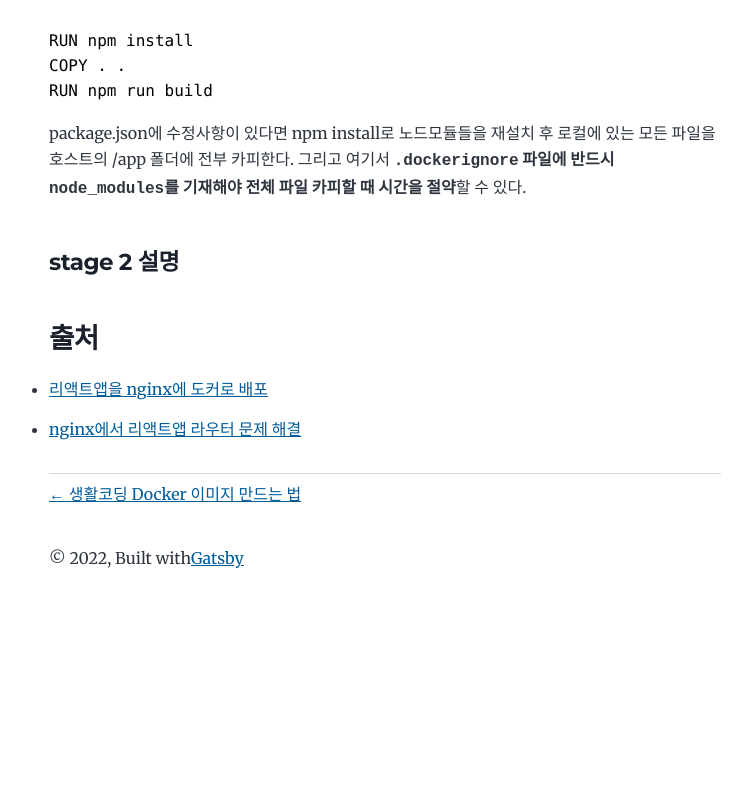
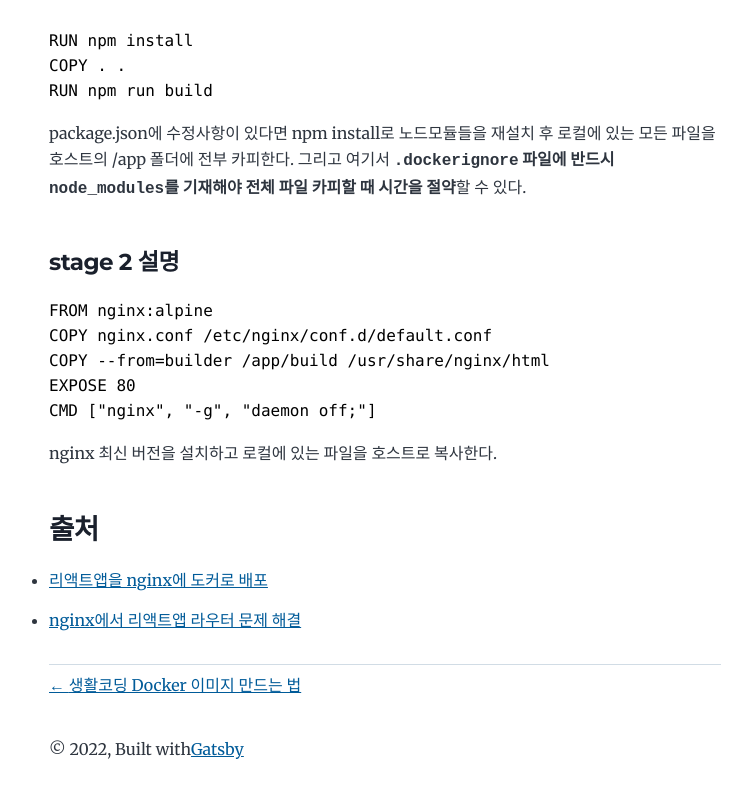
Before and after one commit to sykim11/todayILearned, a Gatsby site: page /docker/practice/react-nginx-docker/ in a window 1280 px wide. Shown: the part 2083-2880 px from the top of the page, without its empty margins (255-1001 px from the left). Before the commit the page ends 2717 px from the top, so only its background shows below. Built offline with nearby package versions, Linux system fonts and the light colour scheme; Gatsby itself is replaced by a stand-in of ours; some packages are replaced by stand-ins of ours; code samples lack their colours.

Commit message:
Update react-nginx-docker.md

````diff
--- a/content/blog/docker/practice/react-nginx-docker.md
+++ b/content/blog/docker/practice/react-nginx-docker.md
@@ -70,6 +70,15 @@ package.json에 수정사항이 있다면 npm install로 노드모듈들을 재
 
 #### stage 2 설명
 
+```dockerfile
+FROM nginx:alpine
+COPY nginx.conf /etc/nginx/conf.d/default.conf
+COPY --from=builder /app/build /usr/share/nginx/html
+EXPOSE 80
+CMD ["nginx", "-g", "daemon off;"]
+```
+nginx 최신 버전을 설치하고 로컬에 있는 파일을 호스트로 복사한다.
+
 ### 출처
 
 - [리액트앱을 nginx에 도커로 배포](https://www.youtube.com/watch?v=gM2cWo1DWIk)
````
